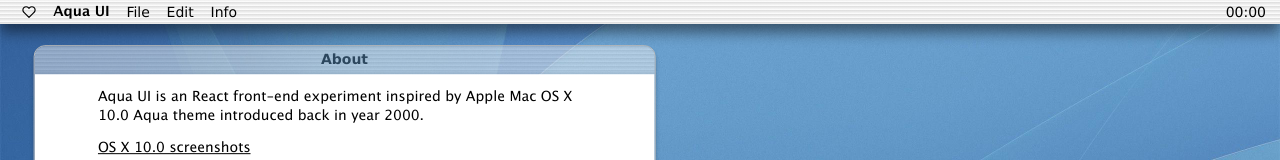
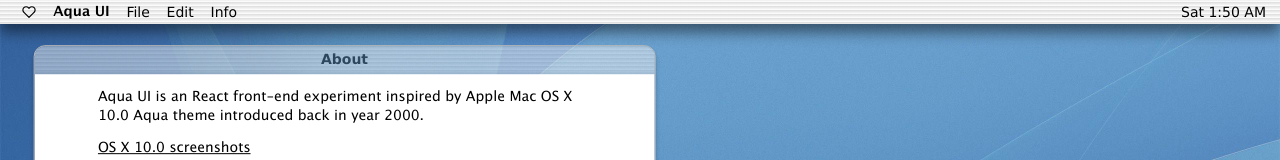
Before and after one commit to normanlumilaan/aqua-ui, a React (Vite) app: page / in a window 1280 px wide. Shown: the top 160 px of the page. Built offline with nearby package versions, Linux system fonts and the light colour scheme.

Commit message:
refactor: move menubar components to separate dir; add clock component and funcionality

```diff
--- a/src/components/desktop/Desktop.tsx
+++ b/src/components/desktop/Desktop.tsx
@@ -3,7 +3,7 @@
 import { InfoWindow } from '../ui/window/InfoWindow'
 import { DialogConfirm } from '../ui/dialog/DialogConfirm'
 import { ProgramWindow } from '../ui/window/ProgramWindow'
-import { MenuBar } from './MenuBar'
+import { MenuBar } from '../menubar/MenuBar'
 
 export const Desktop: React.FC = () => {
   return (
--- /dev/null
+++ b/src/components/menubar/DateTime.tsx
@@ -0,0 +1,46 @@
+import React, { useEffect, useState } from 'react'
+
+type DateTimeFormat = { day: string; time: string; seconds?: string }
+
+const formatter = (
+  date: Date = new Date(),
+  locale = 'en-US'
+): DateTimeFormat => {
+  const dayFormatter = new Intl.DateTimeFormat(locale, { weekday: 'short' })
+  const timeFormatter = new Intl.DateTimeFormat(locale, {
+    hour: 'numeric',
+    minute: '2-digit',
+  })
+  return { day: dayFormatter.format(date), time: timeFormatter.format(date) }
+}
+
+export const DateTime: React.FC = () => {
+  function dateTimeStringFormat({ day, time }: DateTimeFormat): string {
+    return `${day} ${time}`
+  }
+
+  const [dateTimeStr, setDateTimeStr] = useState<string>(
+    dateTimeStringFormat(formatter(new Date()))
+  )
+
+  let interv: NodeJS.Timeout
+
+  function setAfterTime(ms: number): void {
+    clearInterval(interv)
+    interv = setInterval(() => {
+      setDateTimeStr(dateTimeStringFormat(formatter(new Date())))
+      setAfterTime(1000)
+    }, ms)
+  }
+
+  useEffect(() => {
+    setAfterTime(new Date().getMilliseconds() % 1000)
+    return () => clearInterval(interv)
+  }, [])
+
+  return <span>{dateTimeStr}</span>
+}
+
+DateTime.displayName = 'DateTime'
+
+export default DateTime
--- a/src/components/desktop/MenuBar.tsx
+++ b/src/components/menubar/MenuBar.tsx
@@ -1,11 +1,7 @@
-import React, { HTMLAttributes } from 'react'
+import React from 'react'
 import logo from '../../assets/icons/heart.svg'
-
-interface MenuItemProp {
-  label: string
-  url: string
-  shortcut?: string
-}
+import { MenuBarSubmenu, MenuBarSubmenuItem } from './MenuBarSubmenu'
+import { DateTime } from './DateTime'
 
 const programMenu = [
   { url: '#aqua-ui-css-info', label: 'About this app' },
@@ -26,31 +22,6 @@
   { url: '#', label: 'Location', shortcut: '⌘⌥L' },
   { url: '#', label: 'No Shortcut' },
 ]
-
-const MenuBarSubmenuItem: React.FC<MenuItemProp> = ({
-  url,
-  label,
-  shortcut,
-}) => {
-  return (
-    <li className="aqua-menubar-submenu__item" key={label}>
-      <a href={url} className="aqua-menubar-submenu__item-a">
-        <span>{label}</span>
-        {shortcut && <span>{shortcut}</span>}
-      </a>
-    </li>
-  )
-}
-
-const MenuBarSubmenu: React.FC<
-  { id: string } & HTMLAttributes<HTMLUListElement>
-> = ({ id, children }) => {
-  return (
-    <ul className="aqua-menubar-submenu" id={id}>
-      {children}
-    </ul>
-  )
-}
 
 export const MenuBar: React.FC = () => {
   return (
@@ -100,8 +71,8 @@
             </li>
           </ul>
         </nav>
-        <div className="aqua-menubar__item aqua-menubar__item--clock">
-          <span id="menubar-clock">00:00</span>
+        <div className="aqua-menubar__item aqua-menubar__item--datetime">
+          <DateTime />
         </div>
       </div>
     </header>
--- /dev/null
+++ b/src/components/menubar/MenuBarSubmenu.tsx
@@ -0,0 +1,36 @@
+import React, { type HTMLAttributes } from 'react'
+
+export interface MenuItemProp {
+  label: string
+  url: string
+  shortcut?: string
+}
+
+export const MenuBarSubmenuItem: React.FC<MenuItemProp> = ({
+  url,
+  label,
+  shortcut,
+}) => {
+  return (
+    <li className="aqua-menubar-submenu__item" key={label}>
+      <a href={url} className="aqua-menubar-submenu__item-a">
+        <span>{label}</span>
+        {shortcut && <span>{shortcut}</span>}
+      </a>
+    </li>
+  )
+}
+
+export const MenuBarSubmenu: React.FC<
+  { id: string } & HTMLAttributes<HTMLUListElement>
+> = ({ id, children }) => {
+  return (
+    <ul className="aqua-menubar-submenu" id={id}>
+      {children}
+    </ul>
+  )
+}
+
+MenuBarSubmenu.displayName = 'MenuBarSubmenu'
+
+export default MenuBarSubmenu
--- a/src/components/desktop/menu-bar.css
+++ b/src/components/menubar/menu-bar.css
@@ -34,11 +34,11 @@
   font-family: 'Lucida Grande Bold';
 }
 
-.aqua-menubar__item--clock {
+.aqua-menubar__item--datetime {
   margin-left: auto;
 }
 
-.aqua-menubar__item--clock:hover {
+.aqua-menubar__item--datetime:hover {
   background-color: transparent;
   color: inherit;
 }
--- a/src/index.css
+++ b/src/index.css
@@ -9,4 +9,4 @@
 @import './aqua-css/icon.css';
 @import './aqua-css/dialog.css';
 @import './components/desktop/desktop.css';
-@import './components/desktop/menu-bar.css';
+@import './components/menubar/menu-bar.css';
```
